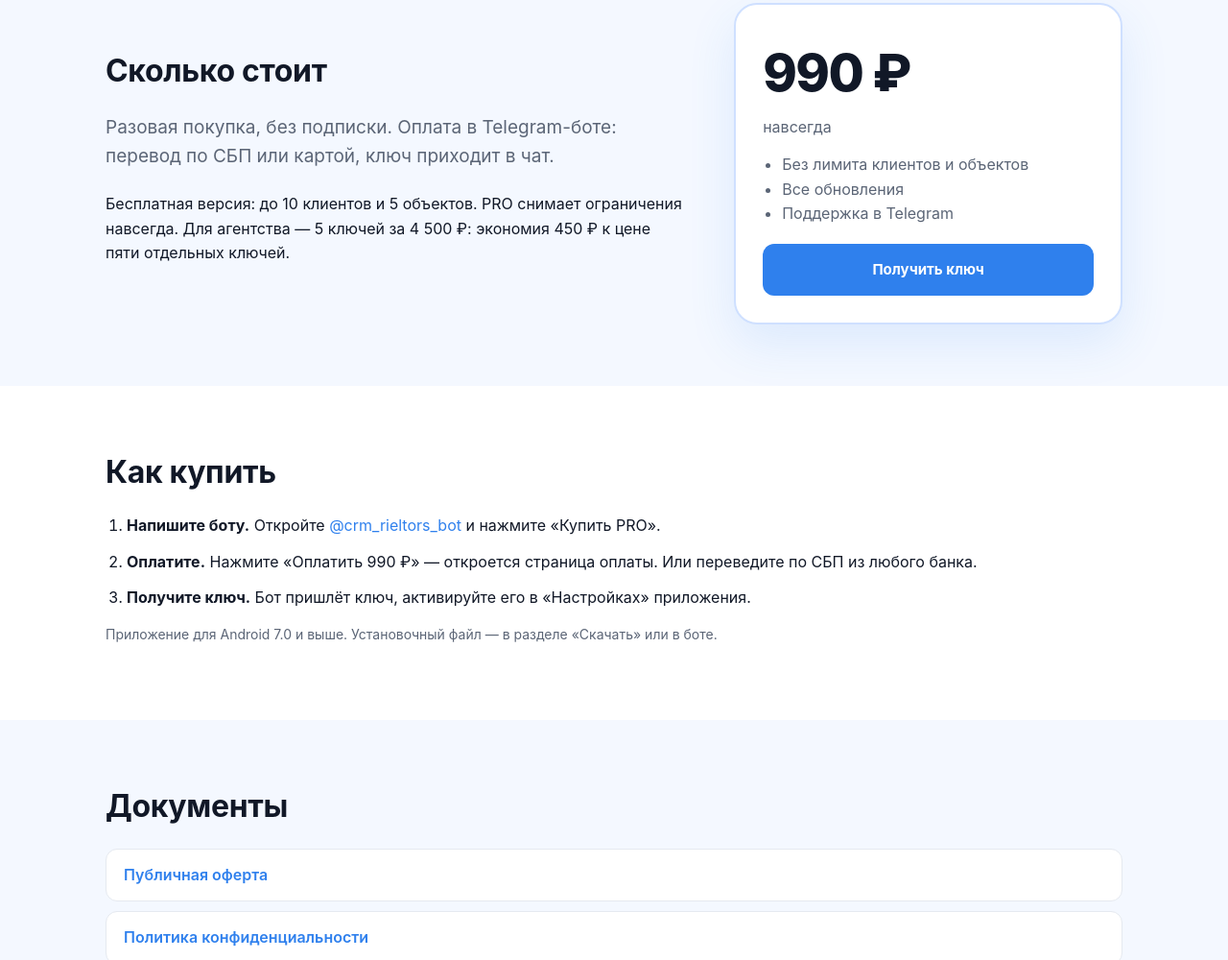
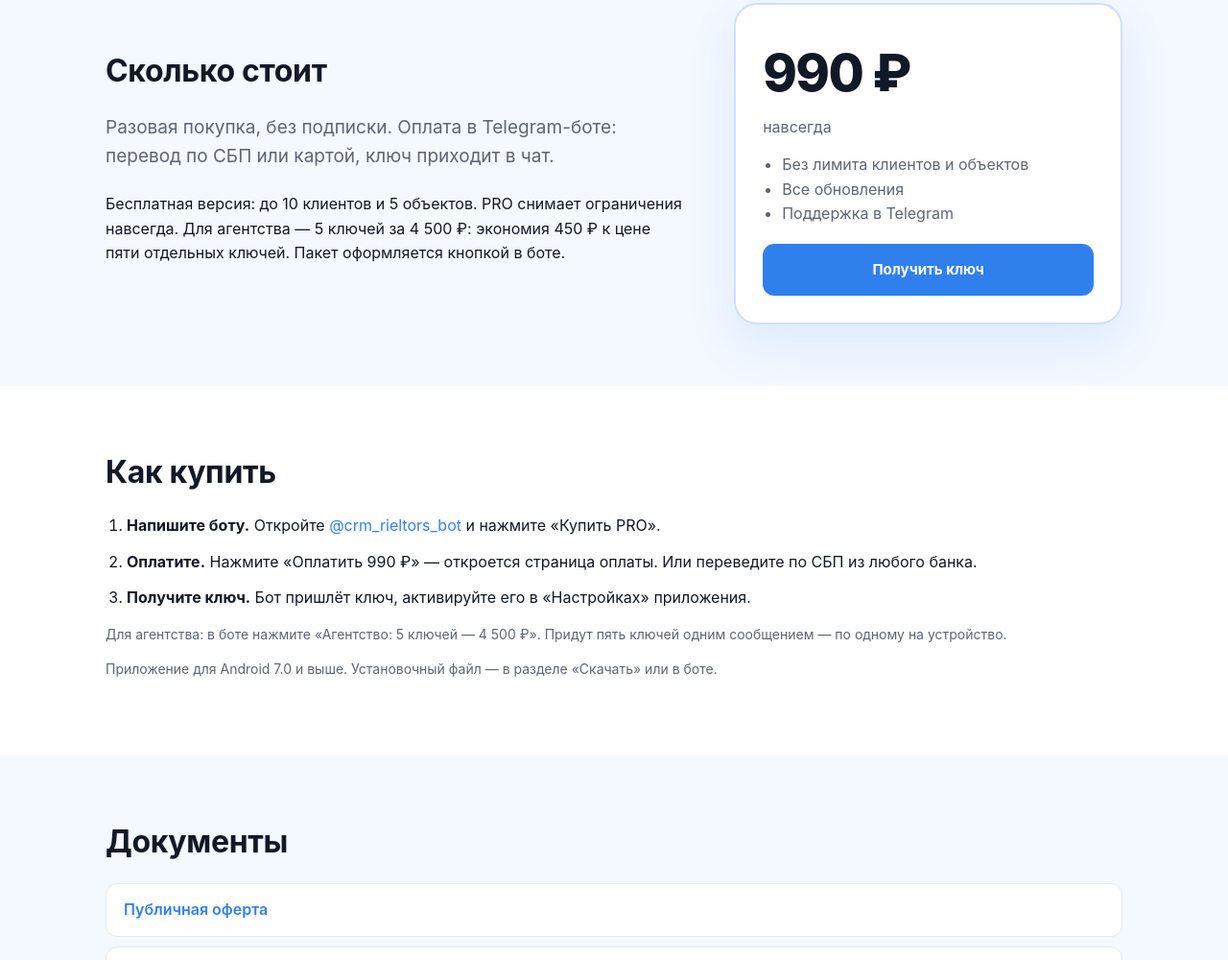
Before and after one commit to VitaliySkorickiy/crm-rieltor-site, a plain HTML site: page index.html in a window 1280 px wide. Shown: the part 5904-6904 px from the top of the page at 96% size. Drawn offline with Linux system fonts and the light colour scheme.

Commit message:
feat: пакет для агентства оформляется кнопкой в боте

```diff
--- a/index.html
+++ b/index.html
@@ -228,7 +228,7 @@
     <div>
       <h2>Сколько стоит</h2>
       <p class="lead">Разовая покупка, без подписки. Оплата в Telegram-боте: перевод по СБП или картой, ключ приходит в чат.</p>
-      <p>Бесплатная версия: до 10 клиентов и 5 объектов. PRO снимает ограничения навсегда. Для агентства — 5 ключей за 4 500 ₽: экономия 450 ₽ к цене пяти отдельных ключей.</p>
+      <p>Бесплатная версия: до 10 клиентов и 5 объектов. PRO снимает ограничения навсегда. Для агентства — 5 ключей за 4 500 ₽: экономия 450 ₽ к цене пяти отдельных ключей. Пакет оформляется кнопкой в боте.</p>
     </div>
     <div class="price-card">
       <div class="price">990 ₽</div>
@@ -251,6 +251,7 @@
       <li><strong>Оплатите.</strong> Нажмите «Оплатить 990 ₽» — откроется страница оплаты. Или переведите по СБП из любого банка.</li>
       <li><strong>Получите ключ.</strong> Бот пришлёт ключ, активируйте его в «Настройках» приложения.</li>
     </ol>
+    <p class="note">Для агентства: в боте нажмите «Агентство: 5 ключей — 4 500 ₽». Придут пять ключей одним сообщением — по одному на устройство.</p>
     <p class="note">Приложение для Android 7.0 и выше. Установочный файл — в разделе «Скачать» или в боте.</p>
   </div>
 </section>
```
